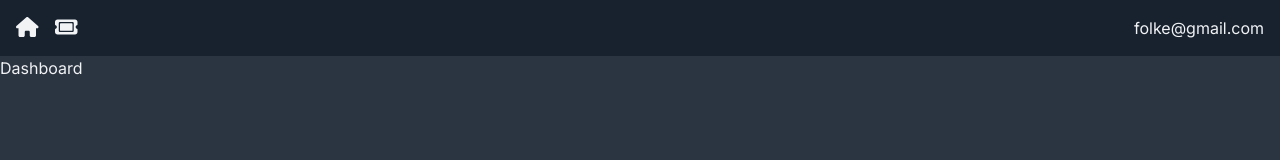
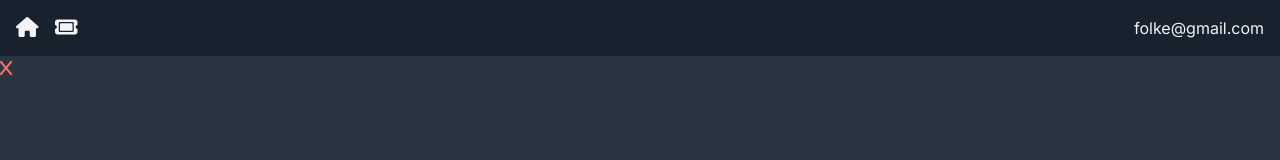
Before and after one commit to edwarmv/nextjs-mongodb-docker-ticket-app, a Next.js app: page / in a window 1280 px wide. Shown: the top 160 px of the page. Built offline with nearby package versions, Linux system fonts and the light colour scheme.

Commit message:
feat: create DeleteBlock and TicketCard

```diff
--- /dev/null
+++ b/app/(components)/DeleteBlock.jsx
@@ -0,0 +1,13 @@
+import { faX } from "@fortawesome/free-solid-svg-icons";
+import { FontAwesomeIcon } from "@fortawesome/react-fontawesome";
+
+const DeleteBlock = () => {
+  return (
+    <FontAwesomeIcon
+      icon={faX}
+      className="text-red-400 hover:cursor-pointer hover:text-red-200"
+    />
+  );
+};
+
+export default DeleteBlock;
--- /dev/null
+++ b/app/(components)/TicketCard.jsx
@@ -0,0 +1,11 @@
+import DeleteBlock from "./DeleteBlock";
+
+const TicketCard = () => {
+  return (
+    <div>
+      <DeleteBlock />
+    </div>
+  );
+};
+
+export default TicketCard;
--- a/app/page.jsx
+++ b/app/page.jsx
@@ -1,5 +1,11 @@
+import TicketCard from "./(components)/TicketCard";
+
 const Dashboard = () => {
-  return <div>Dashboard</div>;
+  return (
+    <div>
+      <TicketCard />
+    </div>
+  );
 };
 
 export default Dashboard;
```
